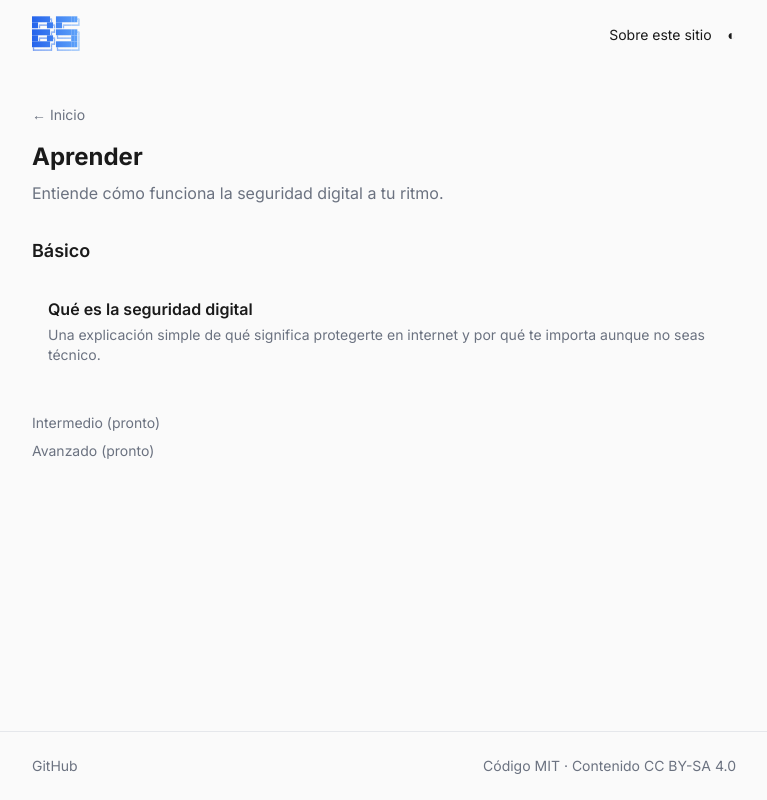
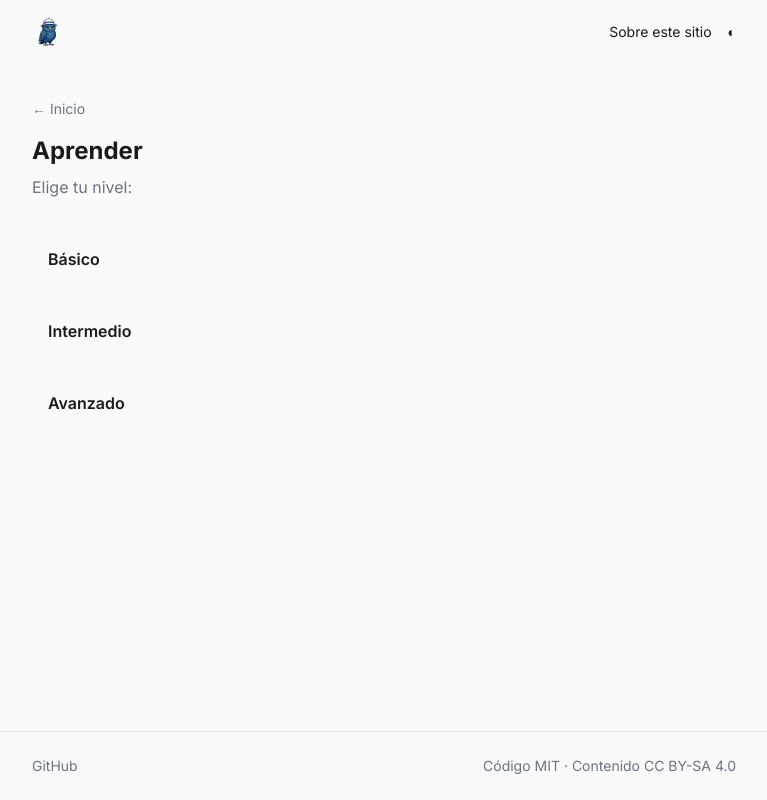
Before and after one commit to parsiomnium/basesegura, a Next.js app: page /aprender in a window 1280 px wide. Shown: the whole page, without its empty margins (256-1023 px from the left). Built offline with nearby package versions, Linux system fonts and the light colour scheme.

Commit message:
feat: replace ASCII logo with pixel art owl in header

```diff
--- a/app/aprender/page.tsx
+++ b/app/aprender/page.tsx
@@ -1,36 +1,18 @@
 import Link from 'next/link'
-import { getArticlesBySection } from '@/lib/content'
 
 export default function AprenderPage() {
-  const articles = getArticlesBySection('aprender')
-
   return (
     <div>
       <Link href="/" className="text-sm text-[var(--text-secondary)] hover:text-[var(--accent)] mb-4 inline-block">
         ← Inicio
       </Link>
       <h1 className="text-2xl font-bold mb-2">Aprender</h1>
-      <p className="text-[var(--text-secondary)] mb-8">Entiende cómo funciona la seguridad digital a tu ritmo.</p>
-
-      <h2 className="text-lg font-semibold mb-4">Básico</h2>
+      <p className="text-[var(--text-secondary)] mb-8">Elige tu nivel:</p>
       <ul className="space-y-4">
-        {articles.map(article => (
-          <li key={article.slug}>
-            <Link
-              href={`/aprender/${article.slug}`}
-              className="block p-4 rounded-md hover:bg-[var(--bg-secondary)] transition-colors"
-            >
-              <h3 className="font-semibold mb-1">{article.title}</h3>
-              <p className="text-sm text-[var(--text-secondary)]">{article.description}</p>
-            </Link>
-          </li>
-        ))}
+        <li><Link href="/aprender/basico" className="block p-4 rounded-md hover:bg-[var(--bg-secondary)] transition-colors font-semibold">Básico</Link></li>
+        <li><Link href="/aprender/intermedio" className="block p-4 rounded-md hover:bg-[var(--bg-secondary)] transition-colors font-semibold">Intermedio</Link></li>
+        <li><Link href="/aprender/avanzado" className="block p-4 rounded-md hover:bg-[var(--bg-secondary)] transition-colors font-semibold">Avanzado</Link></li>
       </ul>
-
-      <div className="mt-8 space-y-2 text-sm text-[var(--text-secondary)]">
-        <p>Intermedio (pronto)</p>
-        <p>Avanzado (pronto)</p>
-      </div>
     </div>
   )
 }
--- a/components/Header.tsx
+++ b/components/Header.tsx
@@ -1,8 +1,8 @@
 'use client'
 
 import Link from 'next/link'
+import Image from 'next/image'
 import { useTheme } from './ThemeProvider'
-import { LOGO_ASCII } from '@/lib/logo'
 
 export function Header() {
   const { toggle } = useTheme()
@@ -11,9 +11,13 @@ export function Header() {
     <header className="w-full">
       <div className="max-w-3xl mx-auto px-4 sm:px-6 lg:px-8 py-4 flex items-center justify-between">
         <Link href="/" className="hover:opacity-80" aria-label="Base Segura — Inicio">
-          <pre className="font-mono text-[3px] sm:text-[4px] md:text-[5px] leading-tight whitespace-pre bg-gradient-to-r from-[var(--accent)] to-blue-400 bg-clip-text text-transparent select-none">
-            {LOGO_ASCII}
-          </pre>
+          <Image
+            src="/logo.png"
+            alt="Base Segura"
+            width={32}
+            height={32}
+            className="w-8 h-8"
+          />
         </Link>
         <nav className="flex items-center gap-4 text-sm">
           <Link href="/sobre" className="hover:text-[var(--accent)]">
```
Also changed, not shown: public/logo.png (added).
